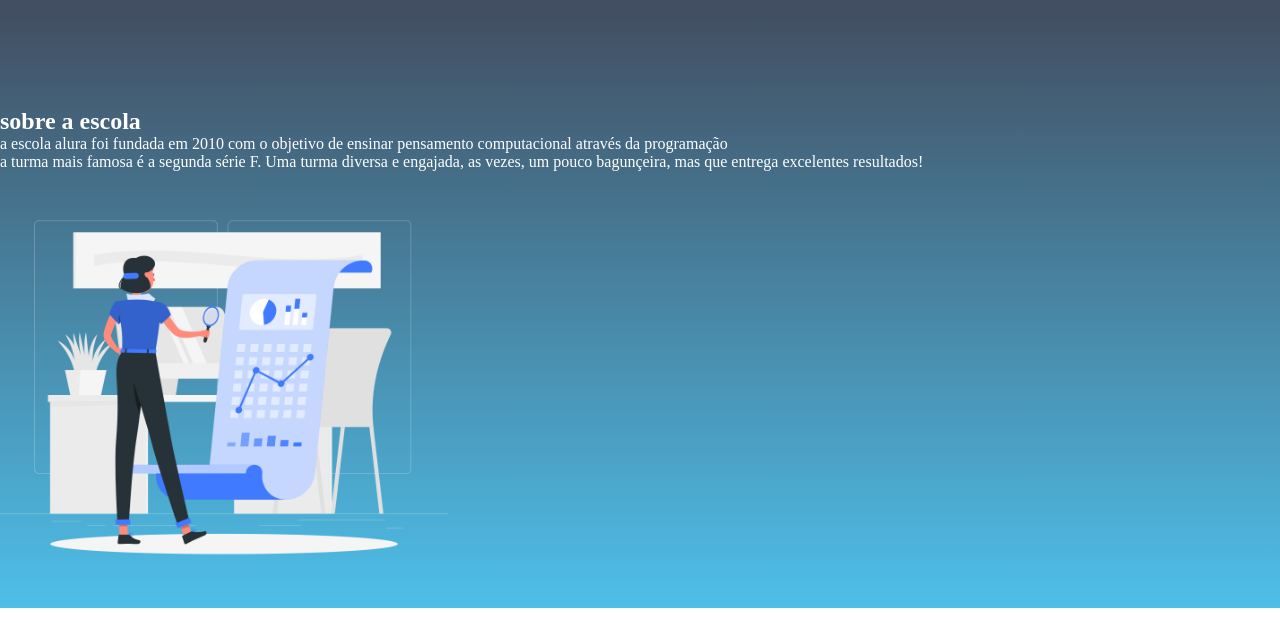
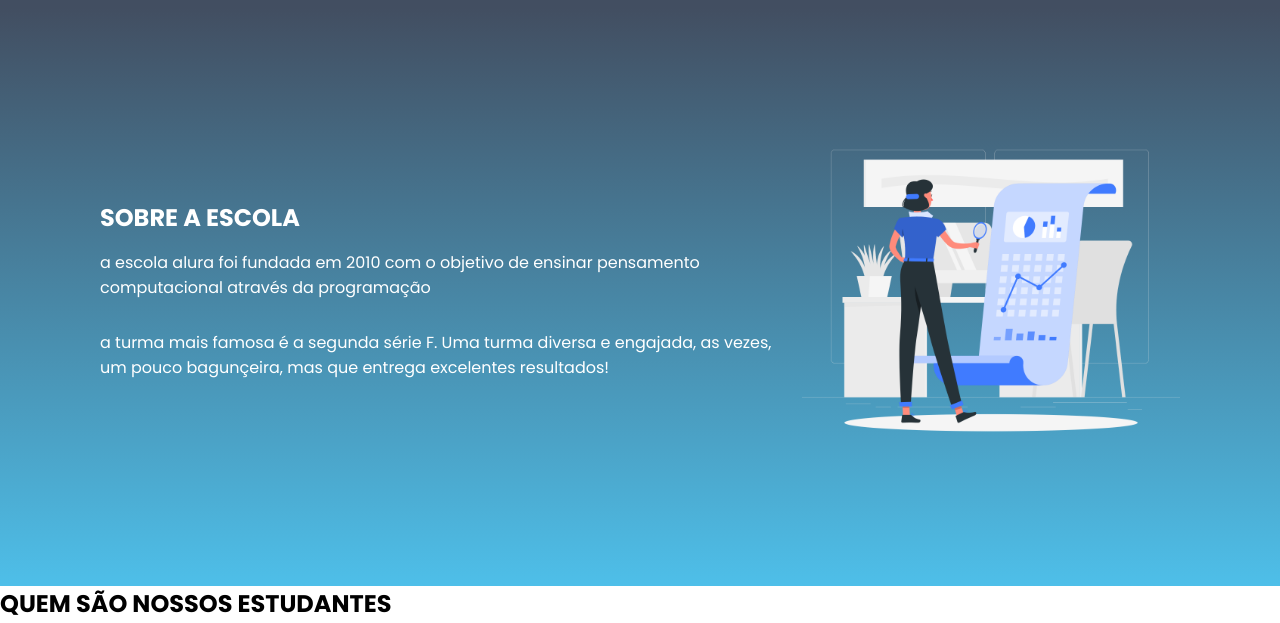
Before and after one commit to nataliaspereira/natalia2f, a plain HTML site: page index.html in a window 1280 px wide. Shown: the part 203-826 px from the top of the page. Drawn offline with Linux system fonts and the light colour scheme.

Commit message:
Add files via upload

```diff
--- a/estilizacao.css
+++ b/estilizacao.css
@@ -1,8 +1,14 @@
+@import url('https://fonts.googleapis.com/css2?family=Poppins:ital,wght@0,100;0,200;0,300;0,400;0,500;0,600;0,700;0,800;0,900;1,100;1,200;1,300;1,400;1,500;1,600;1,700;1,800;1,900&display=swap');
+
+
+
  *{
      margin: 0;
      padding: 0;
  }
-
+body{
+     font-family: "Poppins";
+}
 .cabecalho{
 
 background-color: #424e61;
@@ -17,18 +23,31 @@ padding: 24px 0;
 .primeira-parte{
 
     background-image: linear-gradient(#424e61, #4ebfe9);
-    height: 500px;
     color: white;
     padding-top: 100px;
+    display:flex;
+    justify-content:center;
+
+    align-items: center;
+    padding: 100px;
+
 }
 
 .item-lista-cabecalho{
     display: inline-block;
     padding: 0 12px;
     font-size: 23px;
-    font-family: Verdana, Geneva, Tahoma, sans-serif;
+
 
 }
  .foto-estudante{
      width: 35%;
  }
+
+ .primeiro-paragrafo{
+     padding: 15px 0;
+ }
+
+ .segundo-paragrafo{
+     padding: 15px 0;
+ }
--- a/index.html
+++ b/index.html
@@ -19,7 +19,7 @@
  </header>
     <section  class="primeira-parte">
       <div class="texto">
-         <h1 class="titulo">  sobre a escola   </h1>
+         <h1 class="titulo"> SOBRE A ESCOLA </h1>
          <p class="primeiro-paragrafo">
          a escola alura foi fundada em 2010 com o objetivo de ensinar pensamento computacional através da programação
          </p>
@@ -32,7 +32,17 @@
 
    </div>
    <img class="foto-estudante" src="Analysis-rafiki.png" alt="">
+    </section>
 
+   <section class="estudantes">
+   <h2 class="titulo-estudantes">
+     QUEM SÃO NOSSOS ESTUDANTES
+
+   </h2>
+
+
+
+   </section>
 
 
 </body>
```
